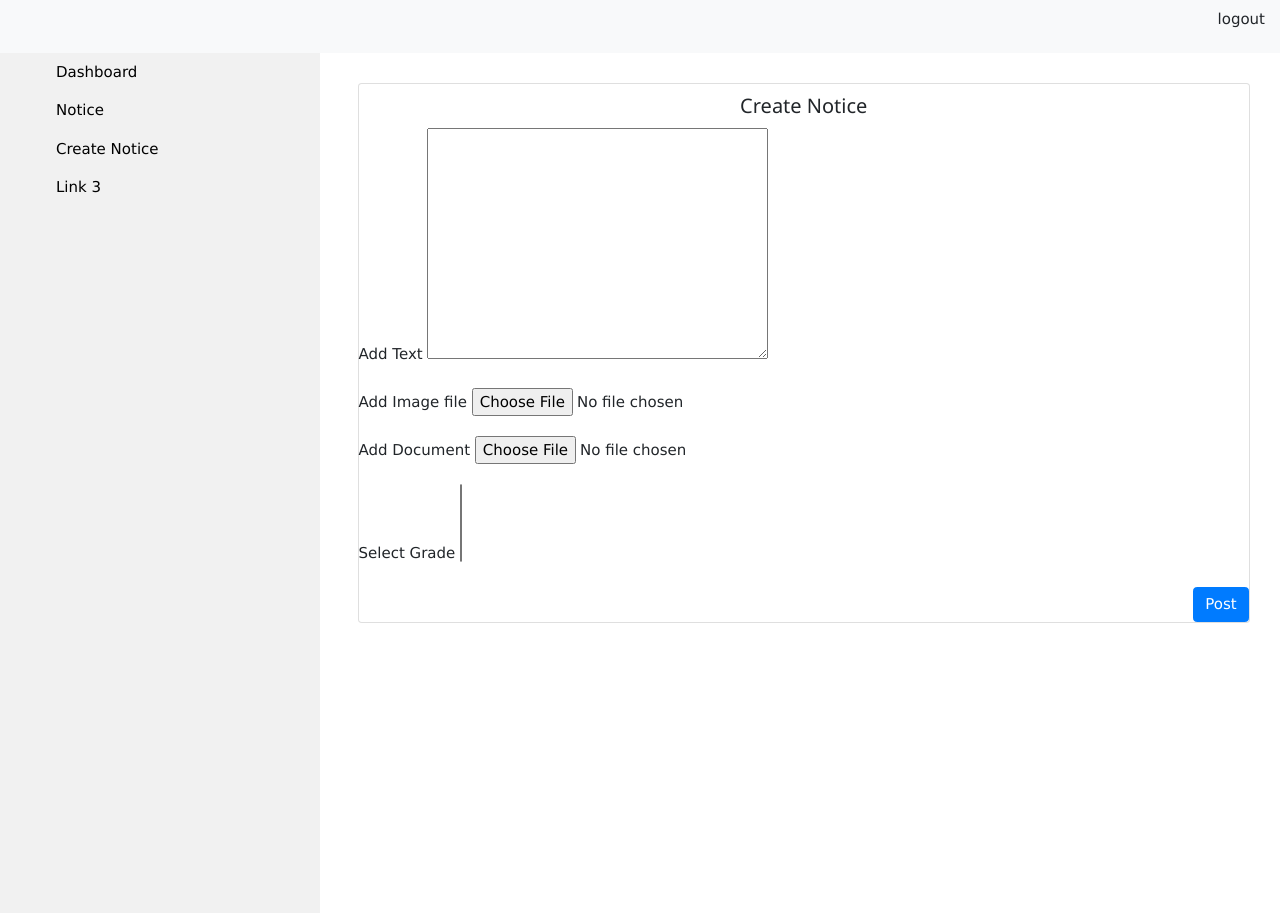
After one commit to sima-rai/Class-Mgmt-System, a Django app: page /teacher/create-notice/ in a window 1280 px wide. The commit adds this page. Run offline with Django 3.2, Linux system fonts and the light colour scheme; data that the repository does not hold is empty.

Commit message:
teacher notice create

```diff
--- a/cmsapp/admin.py
+++ b/cmsapp/admin.py
@@ -3,4 +3,4 @@ from .models import *
 
 # Register your models here.
 
-admin.site.register([Teacher, Student, School, Grade])
+admin.site.register([Teacher, Student, School, Grade, Notice])
--- a/cmsapp/forms.py
+++ b/cmsapp/forms.py
@@ -1,6 +1,7 @@
 from django import forms
 from django.db import models
 from django.db.models import fields
+from django.forms import widgets
 from django.forms.widgets import PasswordInput
 from .models import *
 
@@ -45,3 +46,16 @@ class StudentSignupForm(forms.ModelForm):
 class StudentLoginForm(forms.Form):
     username = forms.CharField(widget=forms.TextInput())
     password = forms.CharField(widget=PasswordInput())
+
+
+class TeacherNoticeCreateForm(forms.ModelForm):
+    class Meta:
+        model = Notice
+        fields = ['notice', 'image', 'file', 'grade']
+
+        # widgets = {
+        #     'notice':forms.TextInput(attrs={
+        #         'placeholder':'Write Something',
+        #         'style': 'height:50px;display:inline-block;overflow-x: hidden;overflow-y: scroll;'
+        #     })
+        # }
--- a/cmsapp/models.py
+++ b/cmsapp/models.py
@@ -49,3 +49,13 @@ class Student(TimeStamp):
 
     def __str__(self):
         return self.full_name
+
+class Notice(TimeStamp):
+    teacher = models.ForeignKey(Teacher, on_delete=models.CASCADE)
+    notice = models.TextField()
+    image = models.ImageField(upload_to="notice/images/", null=True, blank=True)
+    file = models.FileField(upload_to="notice/files/", null=True, blank=True)
+    grade = models.ManyToManyField(Grade, blank=True)
+
+    def __str__(self):
+        return self.notice
--- a/cmsapp/urls.py
+++ b/cmsapp/urls.py
@@ -12,6 +12,8 @@ urlpatterns = [
     path("teacher/signup/", TeacherSignupView.as_view(), name="teachersignup"),
     path("teacher/logout/", TeacherLogoutView.as_view(), name="teacherlogout"),
     path("teacher/login/", TeacherLoginView.as_view(), name="teacherlogin"),
+    path("teacher/create-notice/", TeacherCreateNotice.as_view(), name="teachercreatenotice"),
+
 
     #student
     path("student/home/", StudentHomeView.as_view(), name="studenthome"),
--- a/cmsapp/views.py
+++ b/cmsapp/views.py
@@ -80,6 +80,18 @@ class TeacherLoginView(FormView):
         return super().form_valid(form)
 
 
+class TeacherCreateNotice(CreateView):
+    template_name = "teacher/teachernoticecreate.html"
+    form_class = TeacherNoticeCreateForm
+    success_url = reverse_lazy("cmsapp:teacherhome")
+
+    def form_valid(self, form):
+        user = self.request.user.id
+        print(user, "fff")
+        teacher = Teacher.objects.get(user=self.request.user.id)
+        form.instance.teacher = teacher
+        return super().form_valid(form)
+
 class StudentSignupView(CreateView):
     template_name = "student/studentsignup.html"
     form_class = StudentSignupForm
--- /dev/null
+++ b/media/notice/files/test.txt
@@ -0,0 +1 @@
+ty5tyr6ty
--- /dev/null
+++ b/media/notice/files/test_BAlYgjC.txt
@@ -0,0 +1 @@
+ty5tyr6ty
--- a/templates/teacher/teacherbase.html
+++ b/templates/teacher/teacherbase.html
@@ -27,7 +27,7 @@
                     <ul>
                         <a href="#" class="w3-bar-item w3-button">Dashboard</a>
                         <a href="#" class="w3-bar-item w3-button">Notice</a>
-                        <a href="#" class="w3-bar-item w3-button">Create Notice</a>
+                        <a href="{% url 'cmsapp:teachercreatenotice' %}" class="w3-bar-item w3-button">Create Notice</a>
 
                         <a href="#" class="w3-bar-item w3-button">Link 3</a>
 
--- a/templates/teacher/teacherhome.html
+++ b/templates/teacher/teacherhome.html
@@ -4,6 +4,8 @@
 
 {% endblock %}
 {% block content %}
+
+
 <div class="container" style="padding-top: 30px;">
 
 
--- /dev/null
+++ b/templates/teacher/teachernoticecreate.html
@@ -0,0 +1,44 @@
+{% extends 'teacher/teacherbase.html' %}
+{% block title %}Create Notice{% endblock %}
+{% block css %}
+
+{% endblock %}
+{% block content %}
+
+
+<div class="container" style="padding-top: 30px;">
+    <div class="row">
+        <div class="col-md-12">
+            <div class="container">
+                <div class="card">
+                    <form action="" method="POST" enctype="multipart/form-data">
+                        {% csrf_token %}
+                        <h4 style="text-align: center;">Create Notice</h4>
+                        <div class="form-group">
+                            <label for="">Add Text</label>
+                            {{form.notice}}
+                        </div>
+                        <div class="form-group">
+                            <label for="">Add Image file</label>
+                            {{form.image}}
+                        </div>
+                        <div class="form-group">
+                            <label for="">Add Document</label>
+                            {{form.file}}
+                        </div>
+                        <div class="form-group">
+                            <label for="">Select Grade</label>
+                            {{form.grade}}
+                        </div>
+                        <button class="btn btn-primary float-right">Post</button>
+                    </form>
+                </div>
+            </div>
+        </div>
+    </div>
+</div>
+
+{% endblock %}
+
+{% block js %}
+{% endblock %}
```
Also changed, not shown: templates/teacher/teacherlogin.html (+15 -4 lines), templates/teacher/teachersignup.html (+16 -4 lines), cmsapp/migrations/0001_initial.py, media/notice/images/new-Beginnings-.jpg (added), media/notice/images/new-Beginnings-_LRAe39p.jpg (added).
